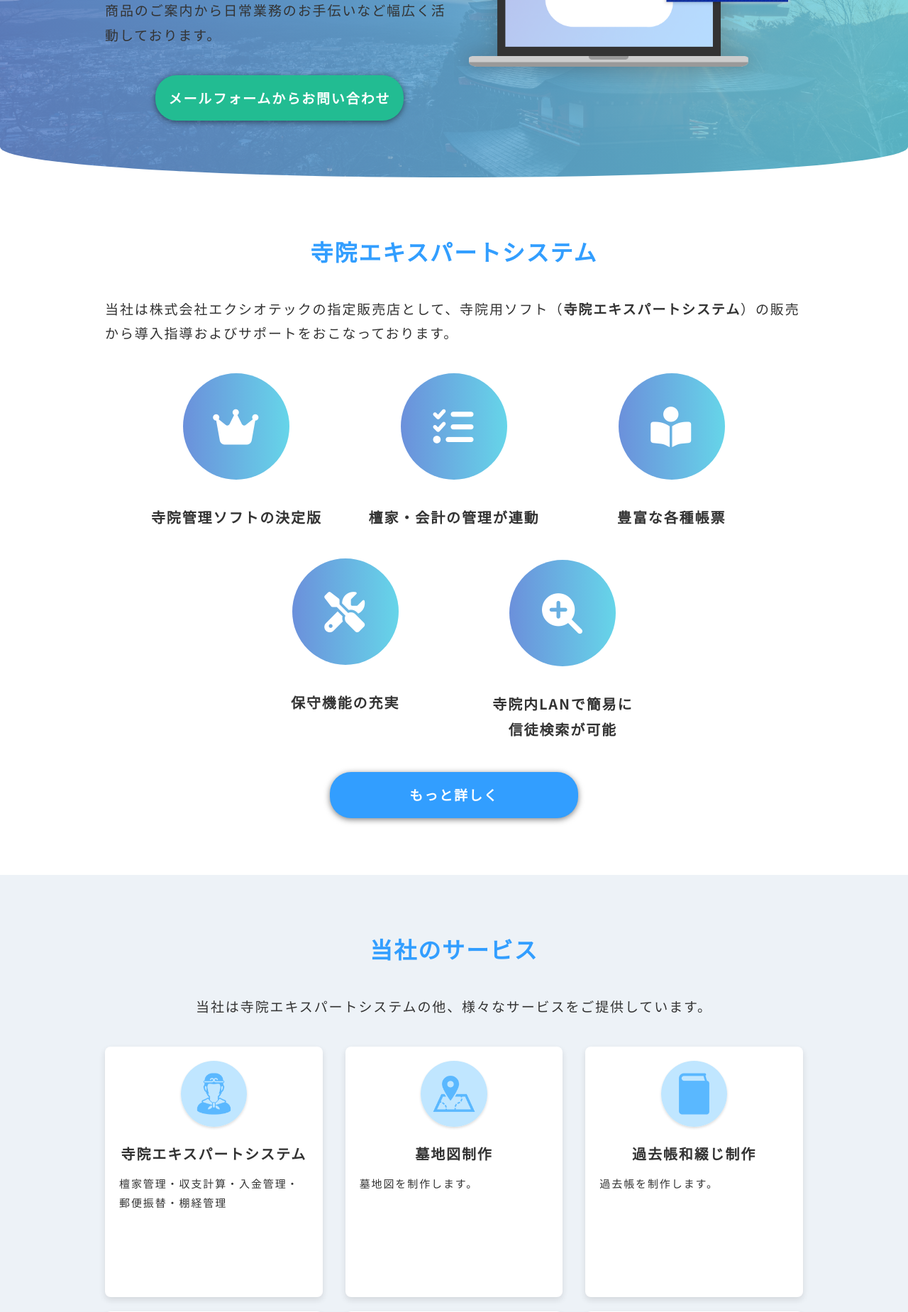
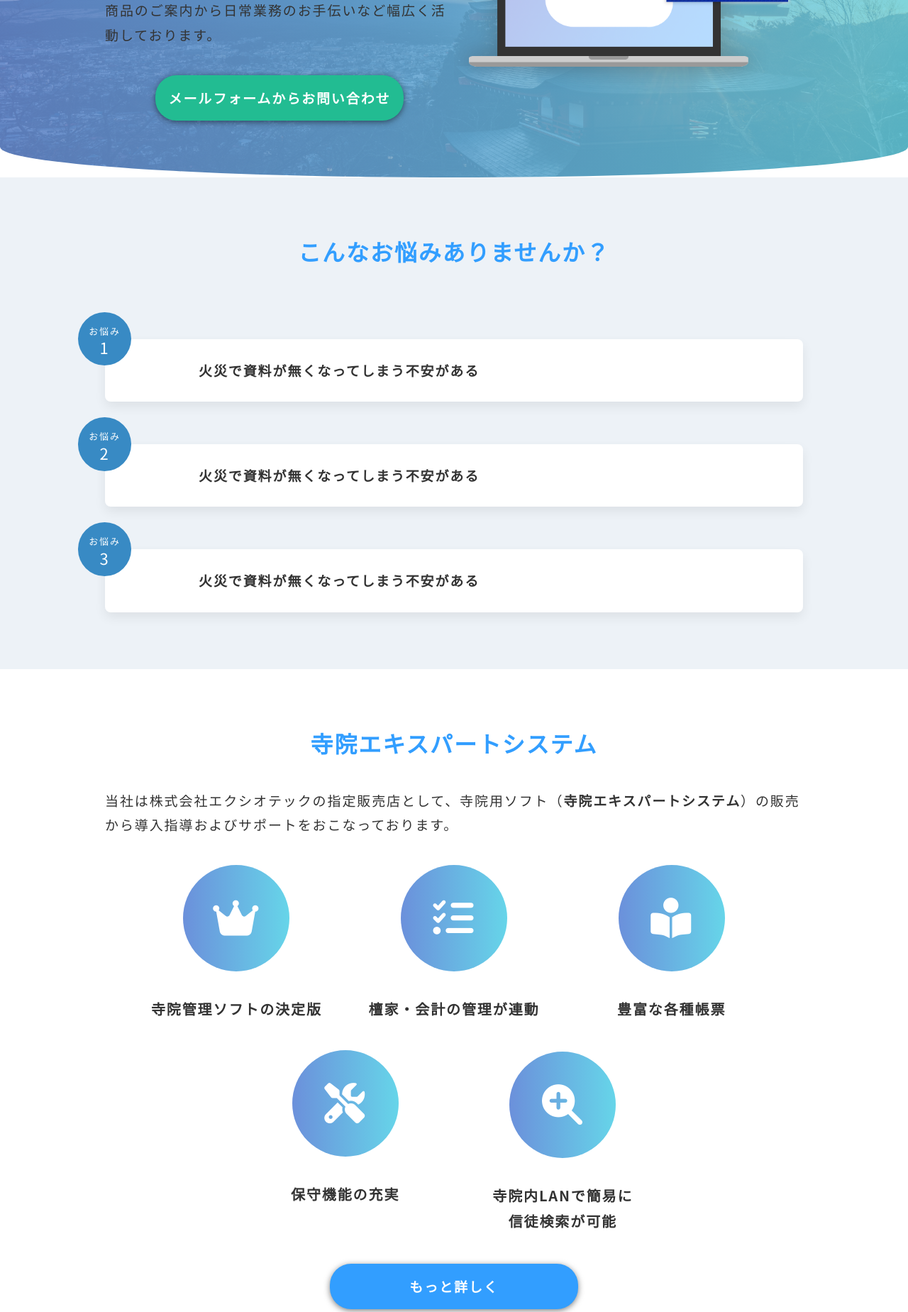
Before and after one commit to yumeko-16/maenokikaku, a PHP site: page / in a window 1280 px wide. Shown: the part 351-2200 px from the top of the page at 71% size. Run offline with PHP 8.4, Linux system fonts and the light colour scheme; some libraries are stand-ins or nearby versions.

Commit message:
お悩みセクション作成

```diff
--- a/css/style.css
+++ b/css/style.css
@@ -409,7 +409,8 @@ a {
   color: #333;
 }
 
-ul {
+ul,
+ol {
   list-style: none;
 }
 
@@ -824,6 +825,106 @@ ul {
   width: 100%;
 }
 
+.problem {
+  background: #edf2f7;
+}
+
+.problem__item {
+  position: relative;
+  width: 100%;
+  margin: 14.58333vw 0;
+  padding: 4.16667vw;
+  border-radius: 1.66667vw;
+  box-shadow: 0 1.45833vw 3.33333vw 0 rgba(0, 0, 0, 0.07);
+  background: #fff;
+}
+
+.problem__item:last-child {
+  margin-bottom: 0;
+}
+
+@media (min-width: 481px) {
+  .problem__item {
+    margin: 7.8125vw 0;
+    padding: 3.51563vw 17.1875vw;
+    border-radius: 1.04167vw;
+    box-shadow: 0 0.91146vw 2.08333vw 0 rgba(0, 0, 0, 0.07);
+  }
+}
+
+@media (min-width: 769px) {
+  .problem__item {
+    margin: 60px 0;
+    padding: 27px 132px;
+    border-radius: 8px;
+    box-shadow: 0 7px 16px 0 rgba(0, 0, 0, 0.07);
+  }
+}
+
+.problem__step {
+  position: absolute;
+  top: -12.5vw;
+  left: 0;
+  z-index: 1;
+  width: 15.625vw;
+  padding: 3.125vw 0;
+  border-radius: 20.83333vw;
+  text-align: center;
+  font-size: 2.70833vw;
+  color: #fff;
+  background: #388ac4;
+}
+
+@media (min-width: 481px) {
+  .problem__step {
+    top: -4.94792vw;
+    left: 0;
+    width: 9.76562vw;
+    padding: 1.95313vw 0;
+    border-radius: 13.02083vw;
+    font-size: 1.69271vw;
+  }
+}
+
+@media (min-width: 769px) {
+  .problem__step {
+    top: -38px;
+    left: 0;
+    width: 75px;
+    padding: 15px 0;
+    border-radius: 100px;
+    font-size: 13px;
+  }
+}
+
+@media (min-width: 1025px) {
+  .problem__step {
+    left: -38px;
+  }
+}
+
+.problem__num {
+  display: block;
+  font-size: 4.58333vw;
+  line-height: 1;
+}
+
+@media (min-width: 481px) {
+  .problem__num {
+    font-size: 2.86458vw;
+  }
+}
+
+@media (min-width: 769px) {
+  .problem__num {
+    font-size: 22px;
+  }
+}
+
+.problem__txt {
+  font-weight: 600;
+}
+
 .expert__txt {
   margin: 0 auto 8.33333vw;
 }
--- a/index.html
+++ b/index.html
@@ -37,6 +37,26 @@
             <img class="mv__img" src="/img/mv_pic.png" alt="寺院エキスパートシステムのイメージ">
             <a class="mv__btn-sp" href="/contact/index.php">メールフォームからお問い合わせ</a>
           </div>
+        </div>
+      </section>
+
+      <section class="section problem">
+        <div class="section__inner">
+          <h2 class="section__title">こんなお悩みありませんか？</h2>
+          <ol class="problem__list">
+            <li class="problem__item">
+              <div class="problem__step">お悩み<small class="problem__num">1</small></div>
+              <p class="problem__txt">火災で資料が無くなってしまう不安がある</p>
+            </li>
+            <li class="problem__item">
+              <div class="problem__step">お悩み<small class="problem__num">2</small></div>
+              <p class="problem__txt">火災で資料が無くなってしまう不安がある</p>
+            </li>
+            <li class="problem__item">
+              <div class="problem__step">お悩み<small class="problem__num">3</small></div>
+              <p class="problem__txt">火災で資料が無くなってしまう不安がある</p>
+            </li>
+          </ol>
         </div>
       </section>
 
--- a/scss/base/_base.scss
+++ b/scss/base/_base.scss
@@ -20,7 +20,8 @@ a {
   color: #333;
 }
 
-ul {
+ul,
+ol {
   list-style: none;
 }
 
--- /dev/null
+++ b/scss/page/block/_problem.scss
@@ -0,0 +1,73 @@
+.problem {
+  background: #edf2f7;
+  &__item {
+    position: relative;
+    width: 100%;
+    margin: get_vw(70) 0;
+    padding: get_vw(20);
+    border-radius: get_vw(8);
+    box-shadow: 0 get_vw(7) get_vw(16) 0 rgba(0, 0, 0, 0.07);
+    background: #fff;
+    &:last-child {
+      margin-bottom: 0;
+    }
+    @include sm() {
+      margin: get_vw-sm(60) 0;
+      padding: get_vw-sm(27) get_vw-sm(132);
+      border-radius: get_vw-sm(8);
+      box-shadow: 0 get_vw-sm(7) get_vw-sm(16) 0 rgba(0, 0, 0, 0.07);
+    }
+    @include md() {
+      margin: 60px 0;
+      padding: 27px 132px;
+      border-radius: 8px;
+      box-shadow: 0 7px 16px 0 rgba(0, 0, 0, 0.07);
+    }
+  }
+  &__step {
+    position: absolute;
+    top: get_vw(-60);
+    left: 0;
+    z-index: 1;
+    width: get_vw(75);
+    padding: get_vw(15) 0;
+    border-radius: get_vw(100);
+    text-align: center;
+    font-size: get_vw(13);
+    color: #fff;
+    background: #388ac4;
+    @include sm() {
+      top: get_vw-sm(-38);
+      left: 0;
+      width: get_vw-sm(75);
+      padding: get_vw-sm(15) 0;
+      border-radius: get_vw-sm(100);
+      font-size: get_vw-sm(13);
+    }
+    @include md() {
+      top: -38px;
+      left: 0;
+      width: 75px;
+      padding: 15px 0;
+      border-radius: 100px;
+      font-size: 13px;
+    }
+    @include lg() {
+      left: -38px;
+    }
+  }
+  &__num {
+    display: block;
+    font-size: get_vw(22);
+    line-height: 1;
+    @include sm() {
+      font-size: get_vw-sm(22);
+    }
+    @include md() {
+      font-size: 22px;
+    }
+  }
+  &__txt {
+    font-weight: 600;
+  }
+}
--- a/scss/style.scss
+++ b/scss/style.scss
@@ -12,6 +12,7 @@
 @import './module/footer';
 
 @import './page/block/mv';
+@import './page/block/problem';
 @import './page/block/expert';
 @import './page/block/service';
 @import './page/block/flow';
```
